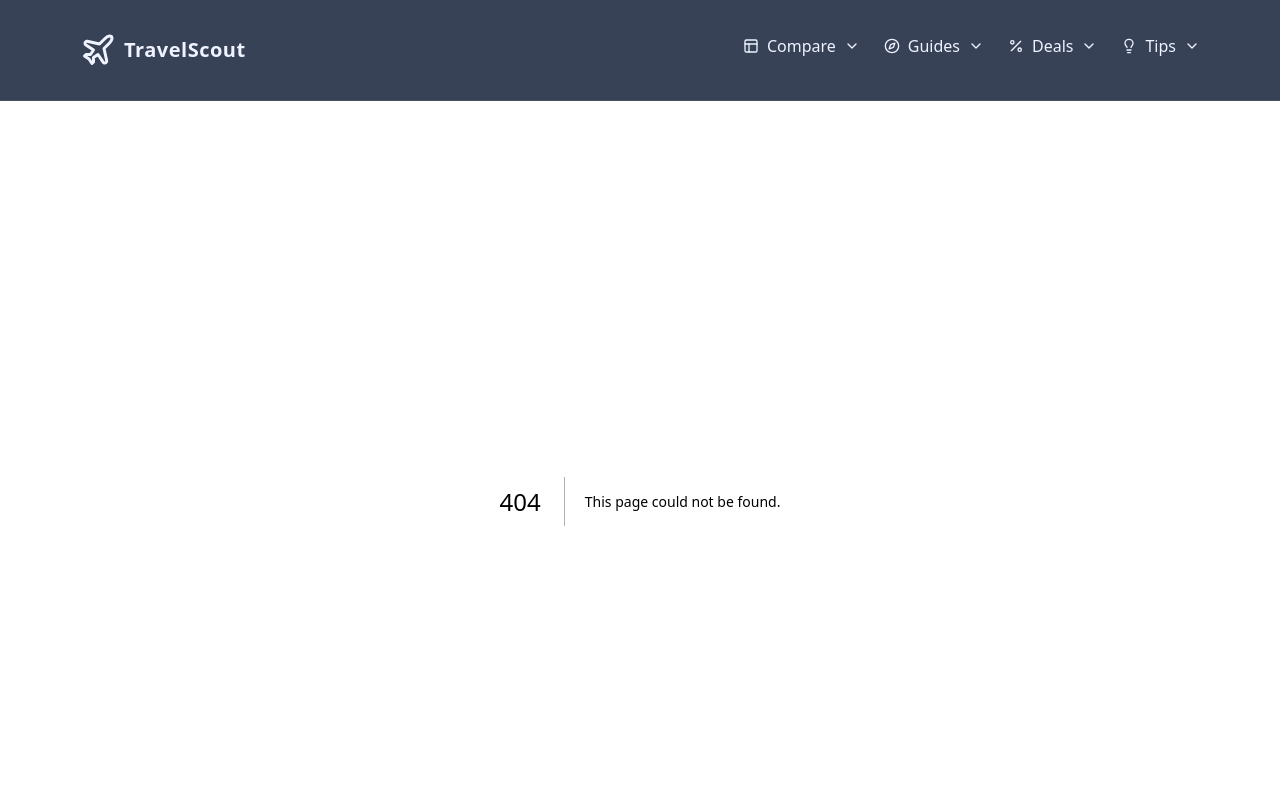
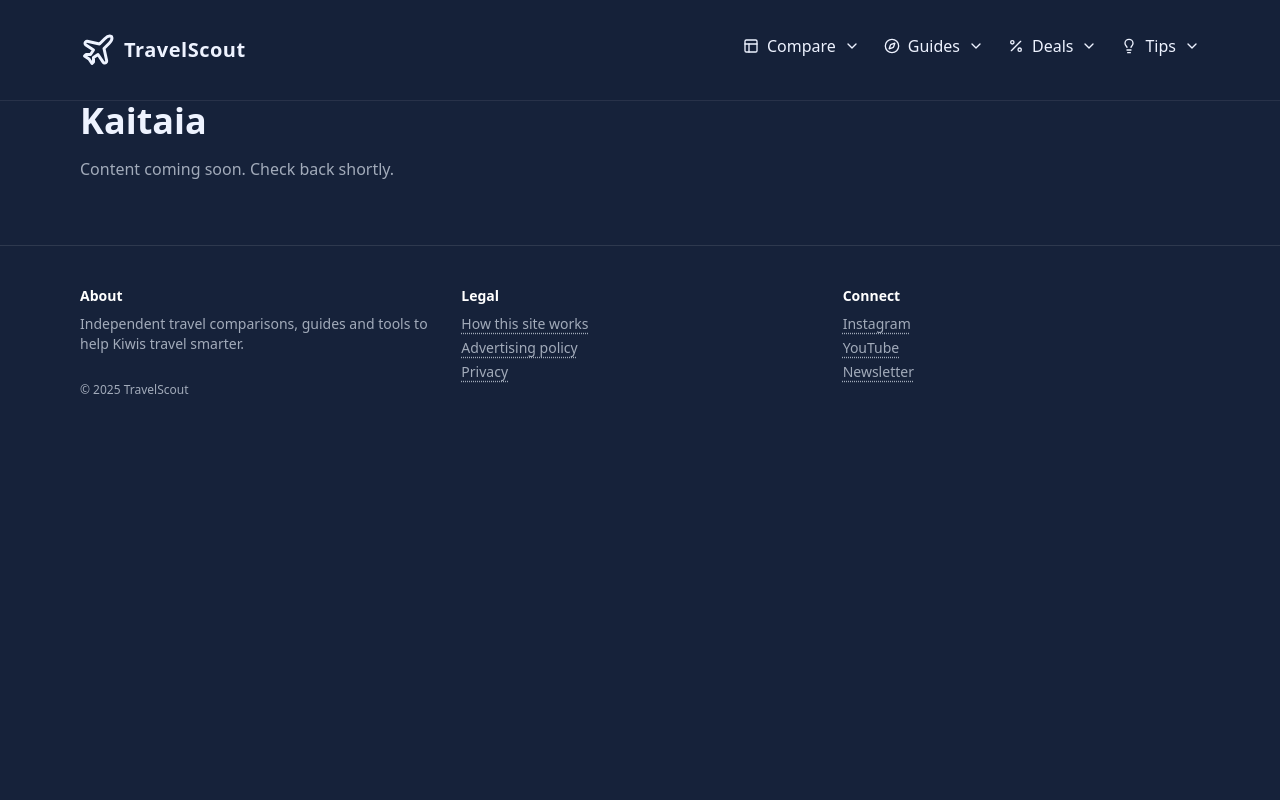
Before and after one commit to BrettWS2025/travelscout, a Next.js app: page /guides/destinations/kaitaia in a window 1280 px wide. Before the commit this address had no page. Shown: the top 800 px of the page. Built offline with nearby package versions, Linux system fonts and the light colour scheme.

Commit message:
Create page.tsx

```diff
--- /dev/null
+++ b/app/(marketing)/guides/destinations/kaitaia/page.tsx
@@ -0,0 +1,15 @@
+export const metadata = {
+  title: "Kaitaia Guide",
+  description: "Kaitaia destination guide (coming soon).",
+};
+
+export default function Page() {
+  return (
+    <section className="space-y-4">
+      <h1 className="text-3xl md:text-4xl font-bold">Kaitaia</h1>
+      <p style={{ color: "var(--muted)" }}>
+        Content coming soon. Check back shortly.
+      </p>
+    </section>
+  );
+}
```
